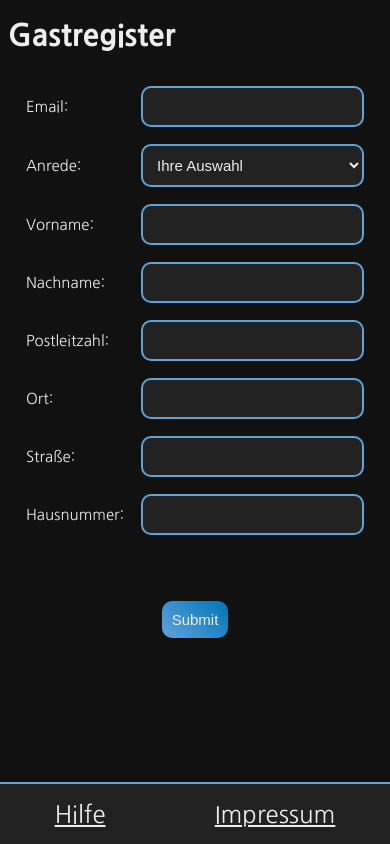
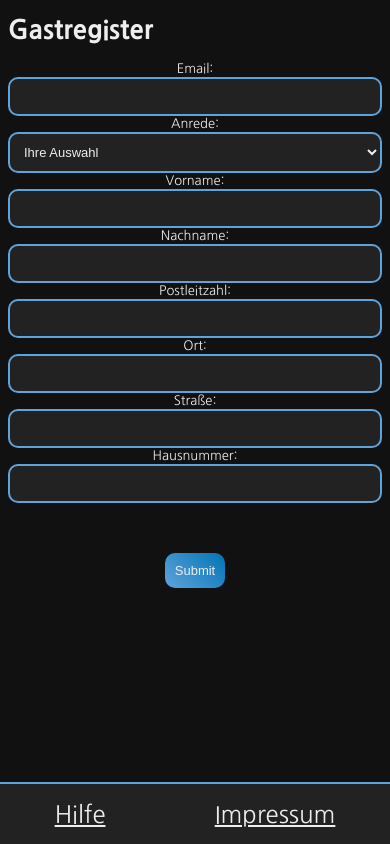
Before and after one commit to YusTheYokai/hotelverwaltung, a PHP site: page /guestRegistration.html in a window 390 px wide. Run offline with PHP 8.4, Linux system fonts and the light colour scheme.

Commit message:
Responsive Design

```diff
--- /dev/null
+++ b/columns.css
@@ -0,0 +1,33 @@
+@media only screen and (max-width: 768px) {
+
+    body, input, select {
+        font-size: 13px;
+    }
+
+    [class*="col-"] {
+        width: 100%;
+        box-sizing: border-box;
+    }
+}
+
+@media only screen and (min-width: 768px) {
+    /* For desktop: */
+    .col-1 {width: 8.33%;}
+    .col-2 {width: 16.66%;}
+    .col-3 {width: 25%;}
+    .col-4 {width: 33.33%;}
+    .col-5 {width: 41.66%;}
+    .col-6 {width: 50%;}
+    .col-7 {width: 58.33%;}
+    .col-8 {width: 66.66%;}
+    .col-9 {width: 75%;}
+    .col-10 {width: 83.33%;}
+    .col-11 {width: 91.66%;}
+    .col-12 {width: 100%;}
+
+    [class*="col-"] {
+        box-sizing: border-box;
+        float: left;
+        padding: 15px;
+    }
+}
--- a/guestRegistration.html
+++ b/guestRegistration.html
@@ -3,89 +3,34 @@
     <head>
         <title>Gastregister</title>
         <link rel="stylesheet" href="theme.css">
+        <link rel="stylesheet" href="columns.css">
+        <meta name="viewport" content="width=device-width, initial-scale=1">
     </head>
     <body>
         <h1>Gastregister</h1>
         <form class="center-text" method="POST">
-            <table id="guestRegistrationTable" class="center">
-                <tr>
-                    <td>
-                        <label for="email">Email:</label>
-                    </td>
-                    <td>
-                        <input type="email" id="email" name="email" required />
-                    </td>
-                </tr>
-                <tr>
-                    <td>
-                        <label for="honorifics">Anrede:</label>
-                    </td>
-                    <td>
-                        <select name="honorifics" id="honorifics" required>
-                            <option value selected disabled>Ihre Auswahl</option>
-                            <option value="male">Herr</option>
-                            <option value="female">Frau</option>
-                            <option value="other">Divers</option>
-                        </select>
-                    </td>
-                </tr>
-
-                <tr>
-                    <td>
-                        <label for="fname">Vorname:</label>
-                    </td>
-                    <td>
-                        <input type="text" id="fname" name="fname" required maxlength="99"/>
-                    </td>
-                </tr>
-
-                <tr>
-                    <td>
-                        <label for="lname">Nachname:</label>
-                    </td>
-                    <td>
-                        <input type="text" id="lname" name="lname" required maxlength="99"/>
-                    </td>
-                </tr>
-
-                <tr>
-                    <td>
-                        <label for="postalCode">Postleitzahl:</label>
-                    </td>
-                    <td>
-                        <input type="text" name="postalCode" id="postalCode" required minlength="3">
-                    </td>
-                </tr>
-
-                <tr>
-                    <td>
-                        <label for="place">Ort:</label>
-                    </td>
-                    <td>
-                        <input type="address" name="place" id="place" required>
-                    </td>
-                </tr>
-
-                <tr>
-                    <td>
-                        <label for="street">Straße:</label>
-                    </td>
-                    <td>
-                        <input type="street" name="street" id="street" required>
-                    </td>
-                </tr>
-
-                <tr>
-                    <td>
-                        <label for="housenumber">Hausnummer:</label>
-                    </td>
-                    <td>
-                        <input type="text" name="housenumber" id="housenumber" required maxlength="10">
-                    </td>
-                </tr>
-            </table>
-
-            <input id="submitButton" type="submit" value="Submit" class="button" />
+            <label for="email" class="col-6">Email:</label>
+            <input type="email" id="email" name="email" required class="col-6" />
+            <label for="honorifics" class="col-6">Anrede:</label>
+            <select name="honorifics" id="honorifics" required class="col-6">
+                <option value selected disabled>Ihre Auswahl</option>
+                <option value="male">Herr</option>
+                <option value="female">Frau</option>,
+                <option value="other">Divers</option>
+            </select>
+            <label for="fname" class="col-6">Vorname:</label>
+            <input type="text" id="fname" name="fname" required maxlength="99" class="col-6" />
+            <label for="lname" class="col-6">Nachname:</label>
+            <input type="text" id="lname" name="lname" required maxlength="99" class="col-6" />
+            <label for="postalCode" class="col-6">Postleitzahl:</label>
+            <input type="text" name="postalCode" id="postalCode" required minlength="3" class="col-6">
+            <label for="place" class="col-6">Ort:</label>
+            <input type="address" name="place" id="place" required class="col-6">
+            <label for="street" class="col-6">Straße:</label>
+            <input type="street" name="street" id="street" required class="col-6">
+            <label for="housenumber" class="col-6">Hausnummer:</label>
+            <input type="text" name="housenumber" id="housenumber" required maxlength="10" class="col-6">
+            <input id="submitButton" type="submit" value="Submit" class="button" class="col-12" />
         </form>
 
         <div id="footer">
--- a/theme.css
+++ b/theme.css
@@ -21,7 +21,7 @@ body {
 
     font-family: 'Nanum Gothic', sans-serif;
     color: var(--font-color);
-    font-size: 15px;
+    font-size: 20px;
 }
 
 h1 {
@@ -32,7 +32,7 @@ input, select {
     background-color: var(--overlay-color);
 
     color: var(--font-color);
-    font-size: 15px;
+    font-size: 20px;
 
     border: 2px solid var(--blue-grotto);
     border-radius: 10px;
```
